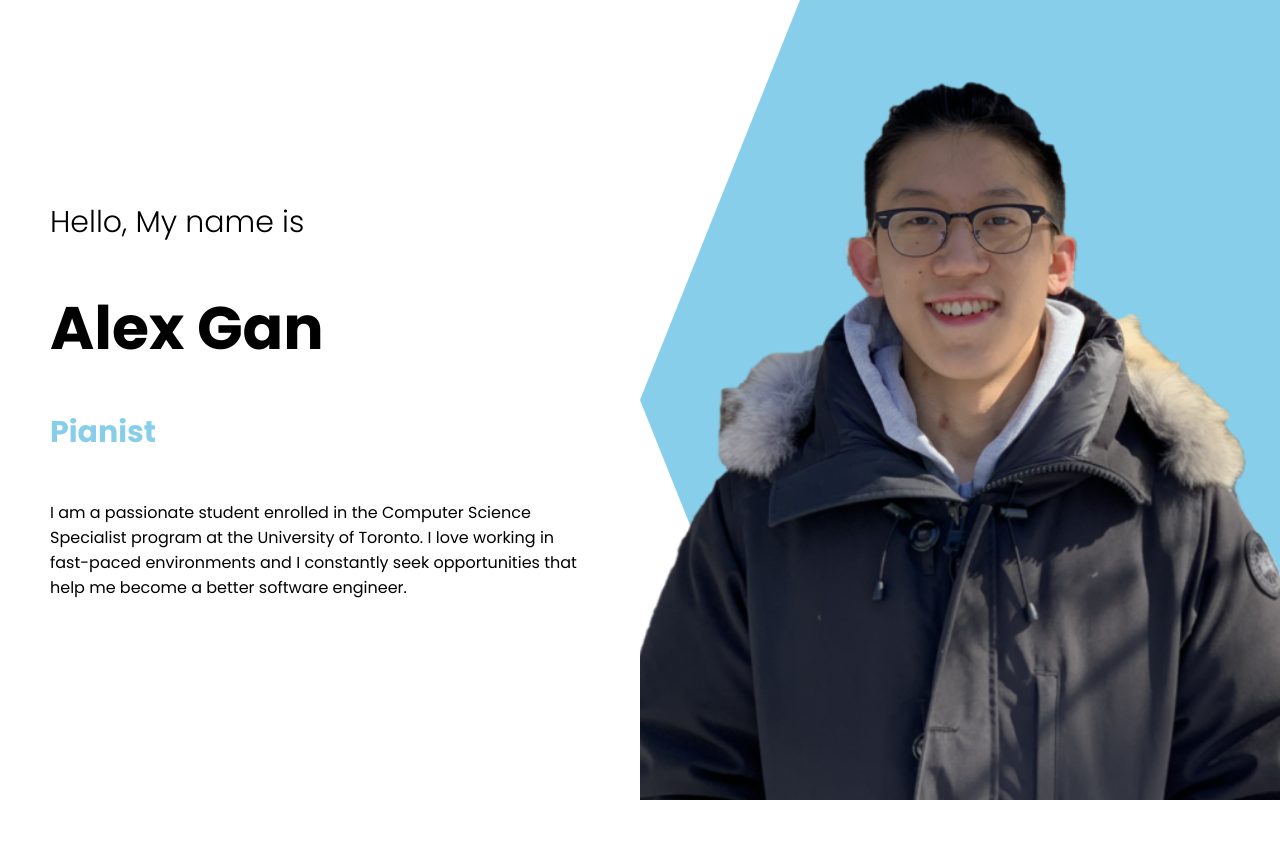
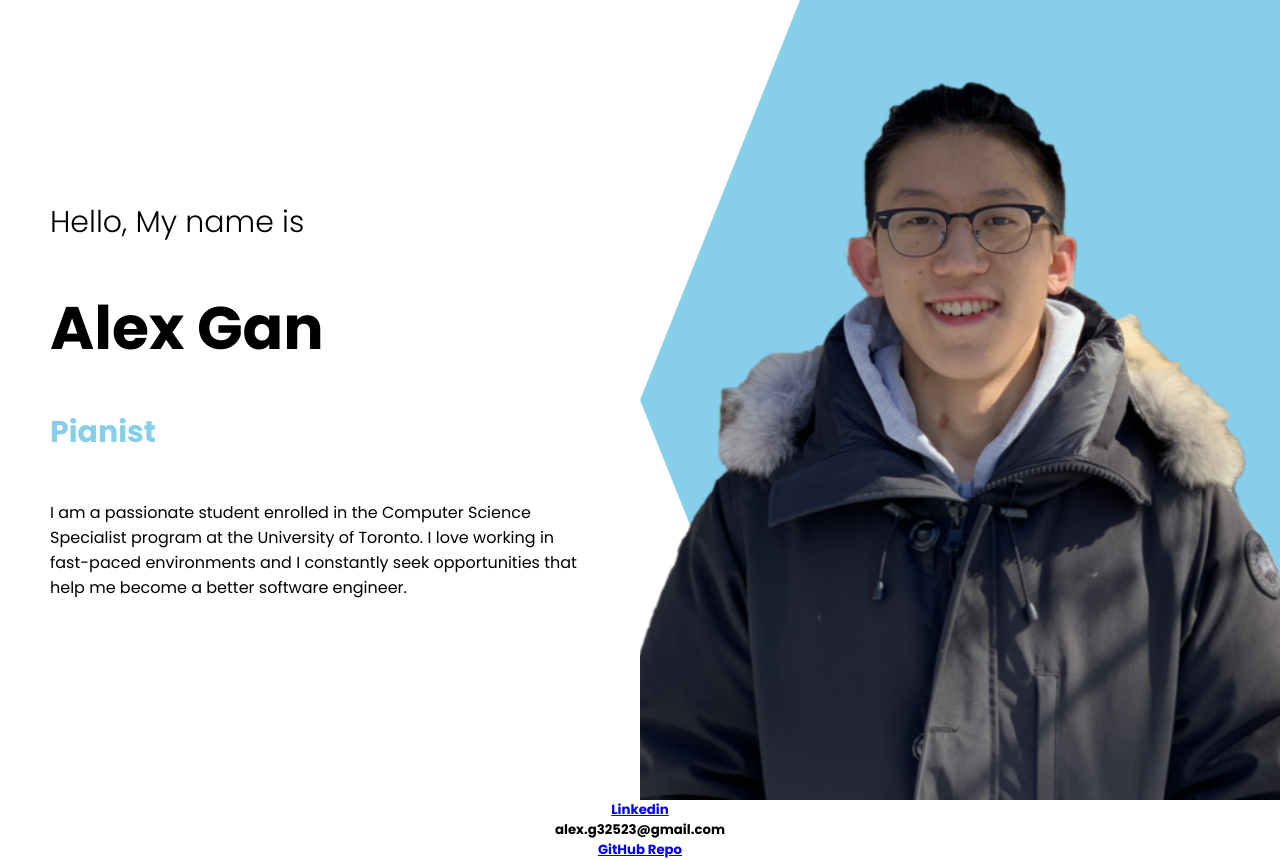
Before and after one commit to AlexsGan/AlexsGan.github.io, a React (Create React App) app: page / in a window 1280 px wide. Before the commit the page ends 800 px from the top, so only its background shows below. Built offline with nearby package versions, Linux system fonts and the light colour scheme.

Commit message:
added contacts

```diff
--- a/src/App.jsx
+++ b/src/App.jsx
@@ -1,4 +1,5 @@
 import About from "./components/about/about";
+import Contact from "./components/contact/contact";
 import Intro from "./components/intro/intro";
 
 const App = () => {
@@ -6,6 +7,7 @@ const App = () => {
     <div>
       <Intro/>
       {/* <About/> */}
+      <Contact/>
     </div>
   );
 };
--- /dev/null
+++ b/src/components/contact/contact.css
@@ -0,0 +1,24 @@
+.c{
+    /* height: 100vh; */
+    text-align: center;
+}
+
+.c-bg{
+    width: 20px;
+    height: 100%;
+    background-color: skyblue;
+    position: absolute;
+}
+
+.c-wrapper{
+    padding: 50px;
+    display: flex;
+}
+
+.c-left{
+    flex: 1;
+}
+
+.c-right{
+    flex: 1;
+}
--- /dev/null
+++ b/src/components/contact/contact.jsx
@@ -0,0 +1,26 @@
+import "./contact.css"
+// import Me from "../../img/me.jpg"
+
+const Contact = () => {
+    return (
+        <div className="c">
+            <h5><a href="https://www.linkedin.com/in/alex-rui-gan/">Linkedin</a></h5>
+		    <h5>alex.g32523@gmail.com</h5>
+		    <h5><a href="https://github.com/AlexsGan">GitHub Repo</a></h5>
+            {/* <div className="c-bg"></div>
+            <div className="c-wrapper">
+                <div className="c-left">
+                    <div className="c-title">Let's talk!</div>
+                </div>
+                <div className="c-info">
+                    <div className="c-info-item">
+
+                    </div>
+                </div>
+                <div className="c-right"></div>
+            </div> */}
+        </div>
+    )
+}
+
+export default Contact
```
